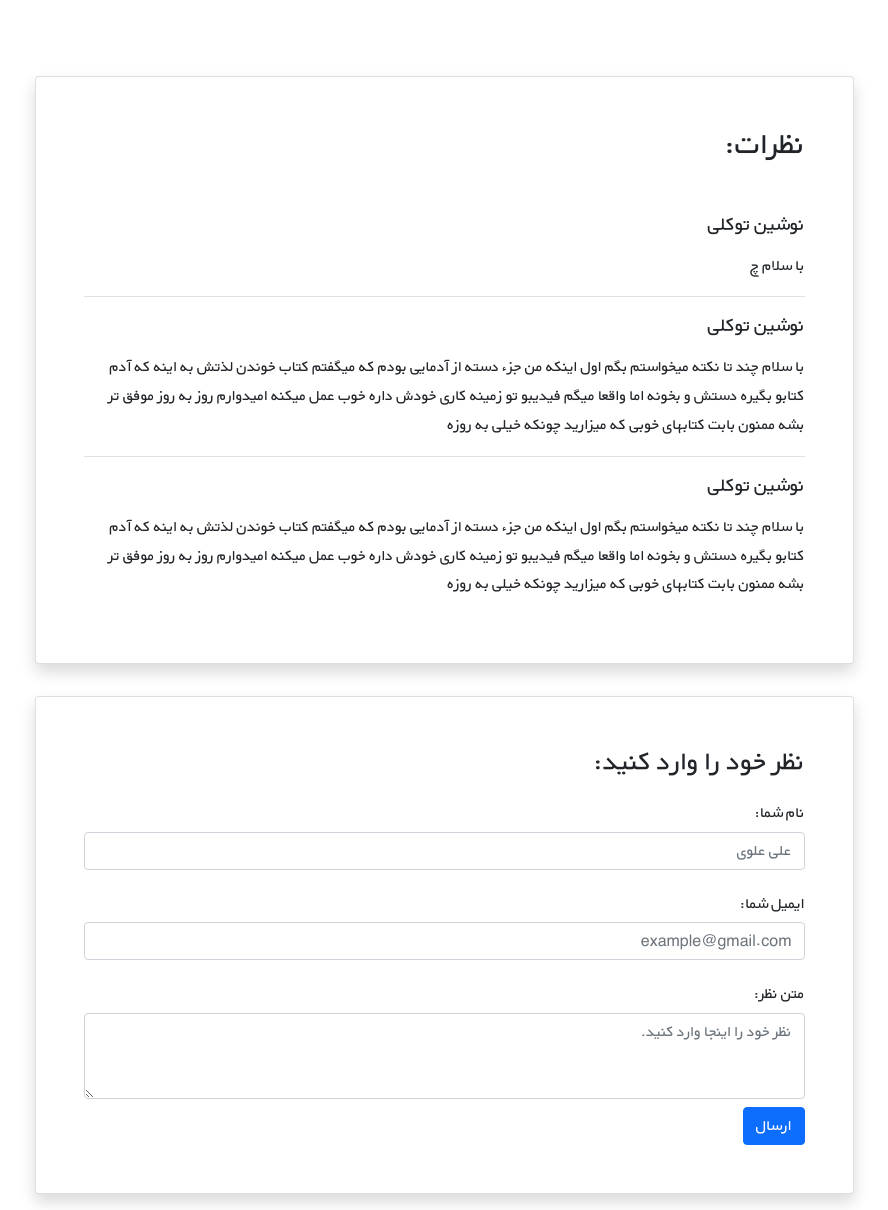
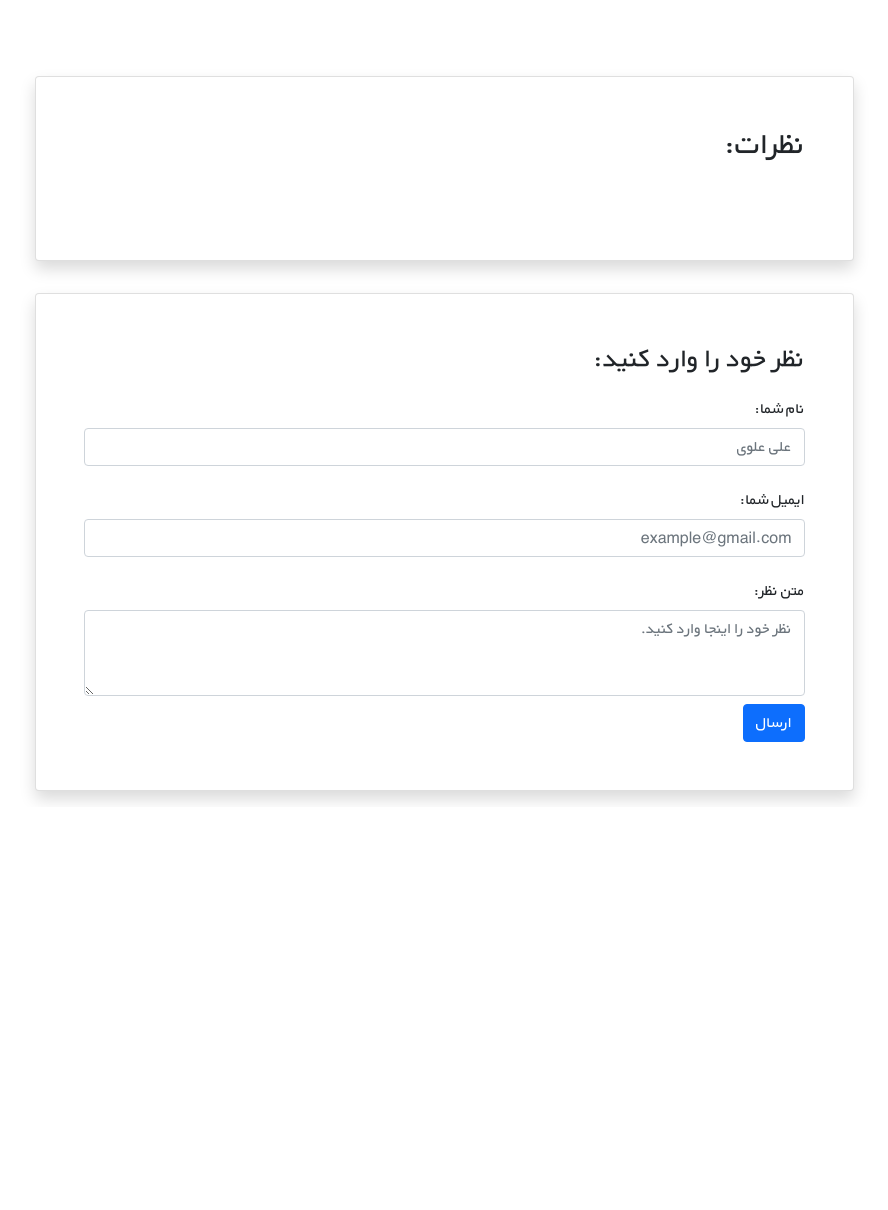
Before and after one commit to Amin-Abtahi/django_book_store_project, a Django app: page /books/9 in a window 1280 px wide. Shown: the part 678-1888 px from the top of the page, without its empty margins (196-1084 px from the left). After the commit the page ends 1480 px from the top, so only its background shows below. Run offline with Django 5.2, Linux system fonts and the light colour scheme; data comes from the database, SQL or seed files in the repository; both versions use the stored data as it was after the commit.

Commit message:
render book comments in book detail

```diff
--- a/books/Templates/books/book_detail.html
+++ b/books/Templates/books/book_detail.html
@@ -62,22 +62,12 @@
                 <div class="d-flex justify-content-center">
                 <div class="card shadow my-3 p-5 w-sm-75 w-100">
                     <h2 class="mb-5">نظرات:</h2>
+                    {% for comment in comments %}
                     <div class="border-bottom mb-3">
-                        <h5 class="mb-3">نوشین توکلی</h5>
-                        <p>با سلام چ</p>
+                        <h5 class="mb-3">{{ comment.user.username }} نظر داد که:</h5>
+                        <p>{{ comment.text|linebreaks }}</p>
                     </div>
-                    <div class="border-bottom mb-3">
-                        <h5 class="mb-3">نوشین توکلی</h5>
-                        <p>با سلام چند تا نکته میخواستم بگم اول اینکه من جزء دسته از آدمایی بودم که میگفتم کتاب خوندن لذتش
-                            به اینه که آدم کتابو بگیره دستش و بخونه اما واقعا میگم فیدیبو تو زمینه کاری خودش داره خوب عمل
-                            میکنه امیدوارم روز به روز موفق تر بشه ممنون بابت کتابهای خوبی که میزارید چونکه خیلی به روزه</p>
-                    </div>
-                    <div>
-                        <h5 class="mb-3">نوشین توکلی</h5>
-                        <p>با سلام چند تا نکته میخواستم بگم اول اینکه من جزء دسته از آدمایی بودم که میگفتم کتاب خوندن لذتش
-                            به اینه که آدم کتابو بگیره دستش و بخونه اما واقعا میگم فیدیبو تو زمینه کاری خودش داره خوب عمل
-                            میکنه امیدوارم روز به روز موفق تر بشه ممنون بابت کتابهای خوبی که میزارید چونکه خیلی به روزه</p>
-                    </div>
+                    {% endfor %}
                 </div>
             </div>
 
--- a/books/urls.py
+++ b/books/urls.py
@@ -2,15 +2,17 @@ from django.urls import path
 
 from books.views import (
     BookListView,
-    BookDetailView,
+    # BookDetailView,
+    book_detail_view,
     BookCreateView,
     BookDeleteView,
-    BookUpdateView
+    BookUpdateView,
+
 )
 
 urlpatterns = [
     path('', BookListView.as_view(), name='book_list'),
-    path('<int:pk>', BookDetailView.as_view(), name='book_detail'),
+    path('<int:pk>', book_detail_view, name='book_detail'),
     path('create/', BookCreateView.as_view(), name='book_create'),
     path('delete/<int:pk>', BookDeleteView.as_view(), name='book_delete'),
     path('update/<int:pk>', BookUpdateView.as_view(), name='book_update'),
--- a/books/views.py
+++ b/books/views.py
@@ -1,4 +1,4 @@
-from django.shortcuts import render
+from django.shortcuts import render, get_object_or_404
 from django.urls import reverse_lazy
 from django.views import generic
 
@@ -11,10 +11,16 @@ class BookListView(generic.ListView):
     template_name = 'books/book_list.html'
     context_object_name = 'books'
 
-class BookDetailView(generic.DetailView):
-    model = Book
-    template_name = 'books/book_detail.html'
-    context_object_name = 'book'
+# class BookDetailView(generic.DetailView):
+#     model = Book
+#     template_name = 'books/book_detail.html'
+#     context_object_name = 'book'
+
+def book_detail_view(request, pk):
+    book = get_object_or_404(Book, pk=pk)  # get book object
+    book_comments = book.comments.all()    # get book comments
+    return render(request, 'books/book_detail.html', {'book':book, 'comments':book_comments})
+
 
 class BookCreateView(generic.CreateView):
     form_class = NewBookForm
```
Also changed, not shown: db.sqlite3.
